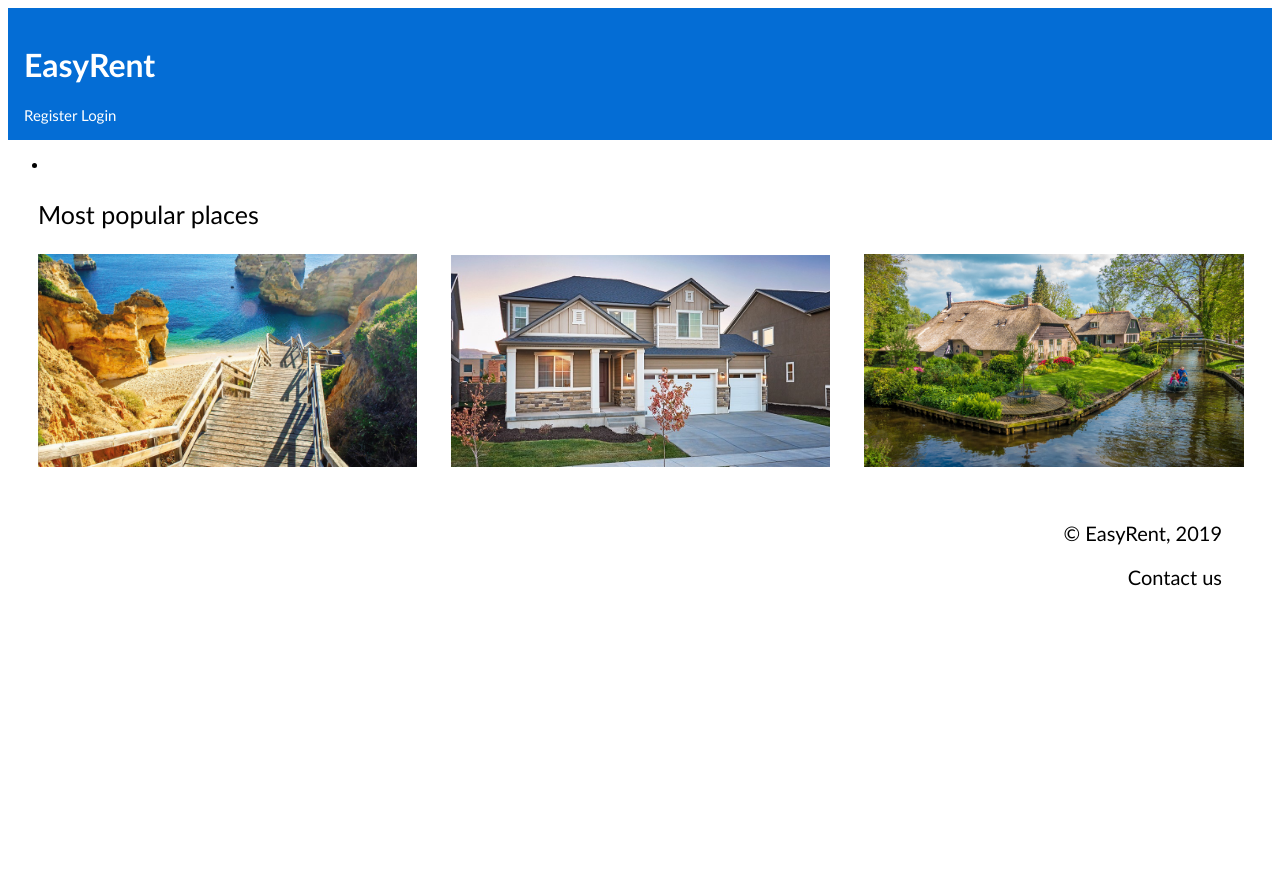
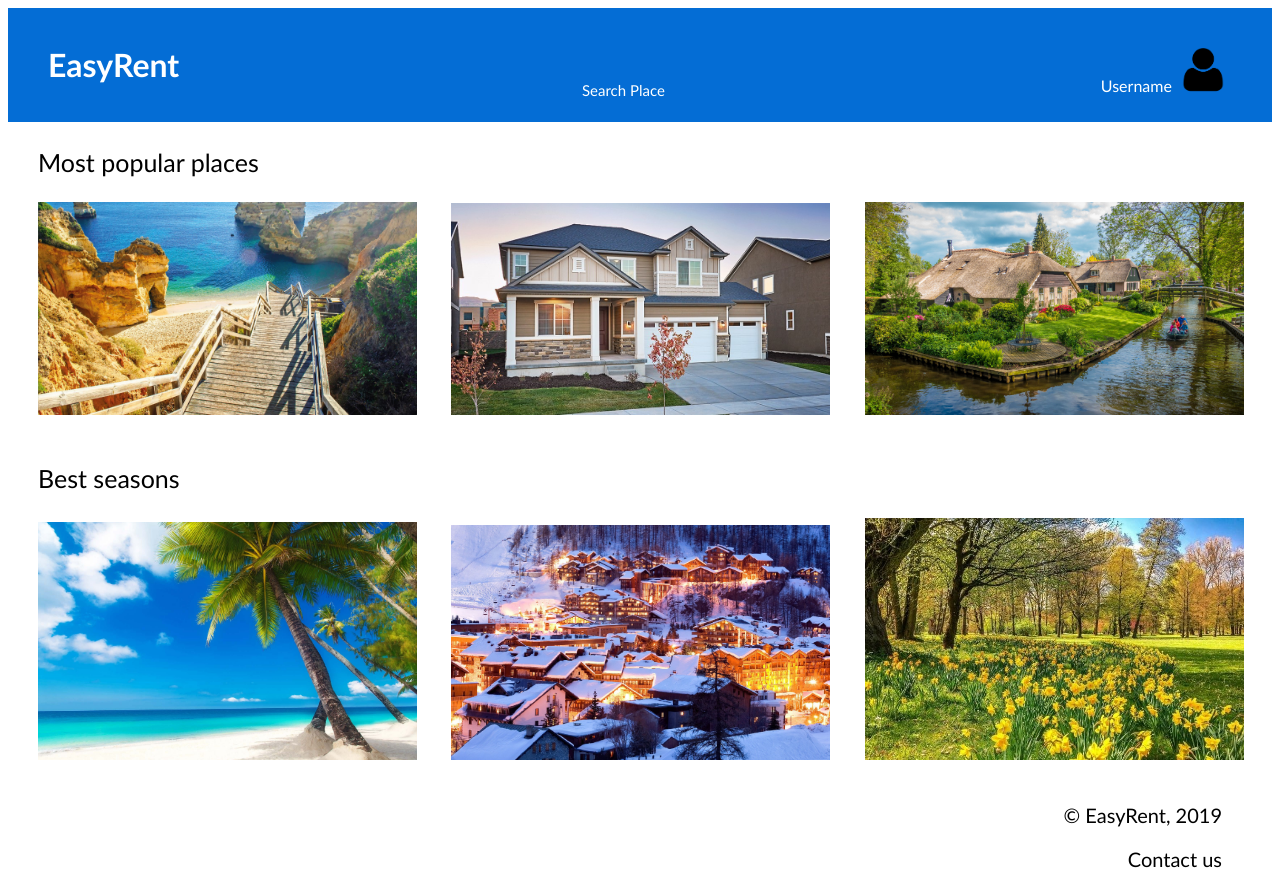
Before and after one commit to MiguelSimoes35/ltw, a PHP site: page /initialPage.html in a window 1280 px wide. Before the commit the page ends 586 px from the top, so only its background shows below. Run offline with PHP 8.4, Linux system fonts and the light colour scheme.

Commit message:
More features in the init page

```diff
--- a/proj/html/initPageStyle.css
+++ b/proj/html/initPageStyle.css
@@ -1,7 +1,10 @@
+* {
+    font-family: 'Trebuchet MS';
+}
+
 header {
     background-color: #046DD5;
-    font-family: 'Trebuchet MS';
-    padding: 1em;
+    padding: 1em 1em 1em 2.5em;
     color: white;
 }
 
@@ -14,23 +17,46 @@ header > h1 {
     font-size: 32px;
 }
 
-#signup {
+input[type=submit]{
+    background-color: #046DD5;
+    border: none;
+    color: white;
+    text-decoration: none;
+    cursor: pointer;
     font-size: 15px;
+    position: relative;
+}
+
+#search {
+    position: absolute;
+    left: 45%;
+    top: 10%;
+}
+
+#profile > a > p {
+    position: absolute;
+    left: 86%;
+    top: 7.5%;
+}
+
+#profile > a > img {
+    position: absolute;
+    left: 92%;
+    top: 5.5%;
 }
 
 article p {
-    font-family: 'Trebuchet MS';
     font-size: 25px;
     margin-left: 30px;
 }
 
-article img {
+article > img {
     float: center;
-    padding: 0px 0px 30px 30px;
+    width: 30%;
+    padding: 0px 0px 20px 30px;
 }
 
 footer {
-    font-family: 'Trebuchet MS';
     font-size: 20px;
     text-align: right;
     margin-right: 50px;
--- a/proj/html/initialPage.html
+++ b/proj/html/initialPage.html
@@ -10,21 +10,27 @@
             <h1>
                 <a href="initialPage.html">EasyRent</a>
             </h1>
-            <div id="signup">
-                <a href="register.html">Register</a>
-                <a href="login.html">Login</a>
-              </div>
+            <div id = "search">
+                <input type="submit" value="Search Place">
+            </div>
+            <div id = "profile">
+                <a href="profile.html">
+                    <p>Username</p>
+                    <img src="resources/pic1.png" alt="Profile Picture Icon" style="width:50px;height:50px;">
+                </a>
+            </div>
         </header>
-        <nav id="menu">
-            <ul>
-                <li></li>
-            </ul>
-        </nav>
         <article>
             <p>Most popular places</p>
-            <img src="resources/beachOpener.jpg" style = "width:30%" alt="Beach">
-            <img src="resources/cityOpener.jpg" style = "width:30%" alt="City">
-            <img src="resources/villageOpener.jpg" style = "width:30%" alt="Village">
+            <img src="resources/beachOpener.jpg" alt="Beach">
+            <img src="resources/cityOpener.jpg" alt="City">
+            <img src="resources/villageOpener.jpg" alt="Village">
+        </article>
+        <article>
+            <p>Best seasons</p>
+            <img src="resources/summerSeason.jpg" alt="Summer">
+            <img src="resources/winterSeason.jpg" alt="Winter">
+            <img src="resources/springSeason.jpg" alt="Spring">
         </article>
         <footer>
             <p>&copy; EasyRent, 2019</p>
--- a/proj/html/style.css
+++ b/proj/html/style.css
@@ -12,8 +12,6 @@ body > header{
 * {
     font-family: 'Courier New';
 }
-
-
 
 input[type=text] {
     width: 45%;
```
Also changed, not shown: proj/html/resources/springSeason.jpg (added), proj/html/resources/summerSeason.jpg (added), proj/html/resources/winterSeason.jpg (added).
